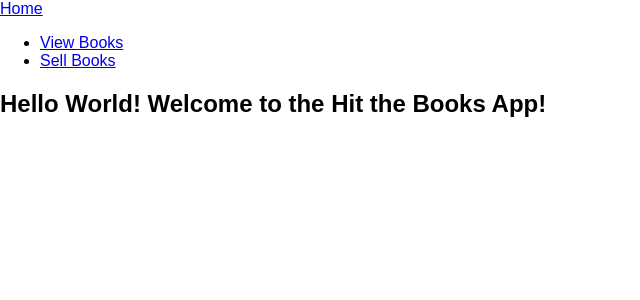
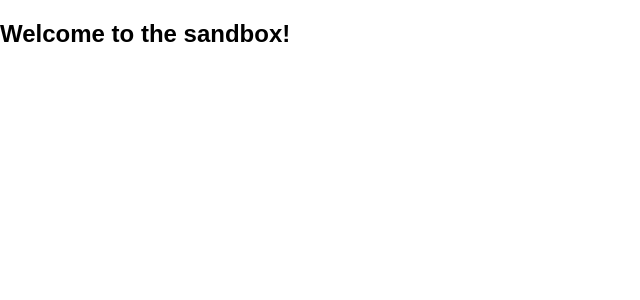
Before and after one commit to LaunchPadLab/hit-the-books, a React (Create React App) app: page /#/styleguide/sandbox in a window 1280 px wide. Shown: the top 300 px of the page, without its empty margins (0-640 px from the left). Built offline with nearby package versions, Linux system fonts and the light colour scheme.

Commit message:
Adds styleguide and sandbox

```diff
--- a/src/App.js
+++ b/src/App.js
@@ -2,12 +2,18 @@ import React, { Component } from 'react';
 import { Route, HashRouter } from 'react-router-dom';
 import './App.css';
 import Homepage from './pages/homepage.js'
+import AllStyles from './styleguide/views/all.js'
+import Sandbox from './styleguide/views/sandbox.js'
 
 class App extends Component {
   render() {
     return (
       <HashRouter>
-        <Route path="/" component={ Homepage } />
+        <div>
+          <Route path="/home" component={ Homepage } />
+          <Route path="/styleguide/all" component={ AllStyles } />
+          <Route path="/styleguide/sandbox" component={ Sandbox } />
+        </div>
       </HashRouter>
     );
   }
--- /dev/null
+++ b/src/styleguide/index.js
@@ -0,0 +1 @@
+export * as Views from './views'
--- /dev/null
+++ b/src/styleguide/views/all.js
@@ -0,0 +1,11 @@
+import React from 'react'
+
+function All () {
+  return (
+    <section>
+      <h2>Welcome to the styleguide!</h2>
+    </section>
+  )
+}
+
+export default All
--- /dev/null
+++ b/src/styleguide/views/index.js
@@ -0,0 +1,2 @@
+export { default as All }     from './all'
+export { default as Sandbox } from './sandbox'
--- /dev/null
+++ b/src/styleguide/views/sandbox.js
@@ -0,0 +1,11 @@
+import React from 'react'
+
+function Sandbox () {
+  return (
+    <section>
+      <h2>Welcome to the sandbox!</h2>
+    </section>
+  )
+}
+
+export default Sandbox
```
